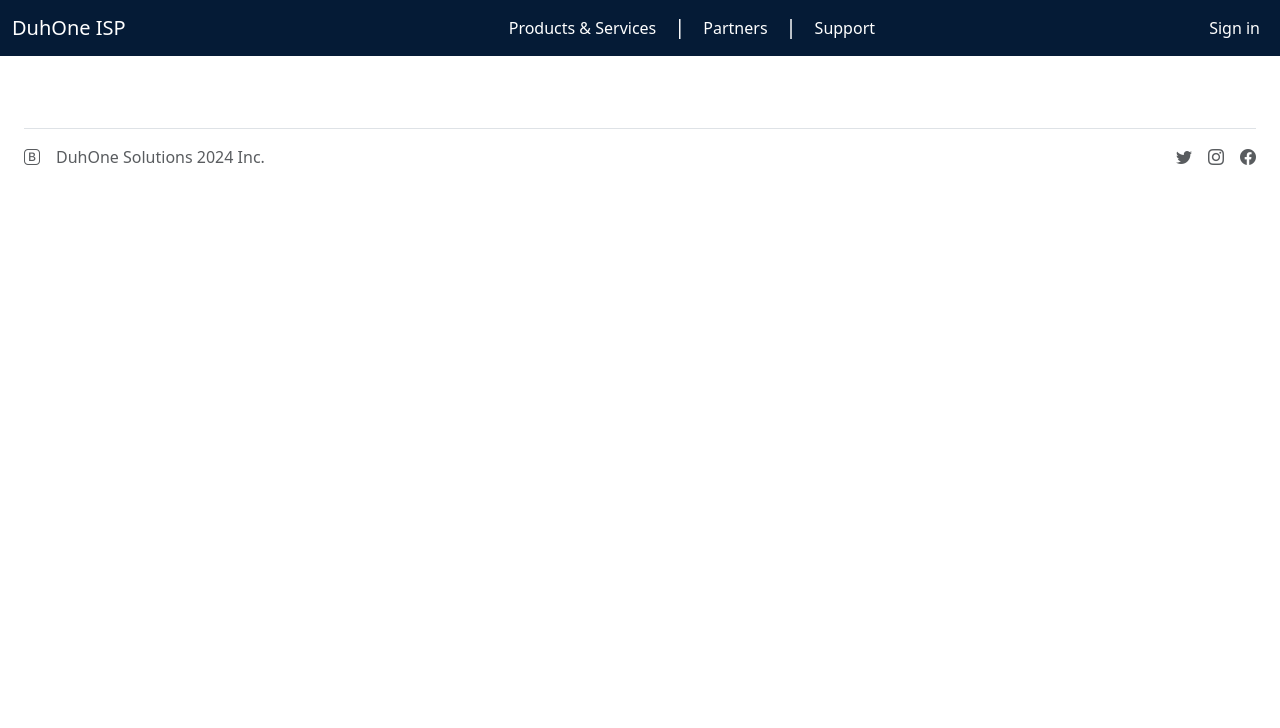
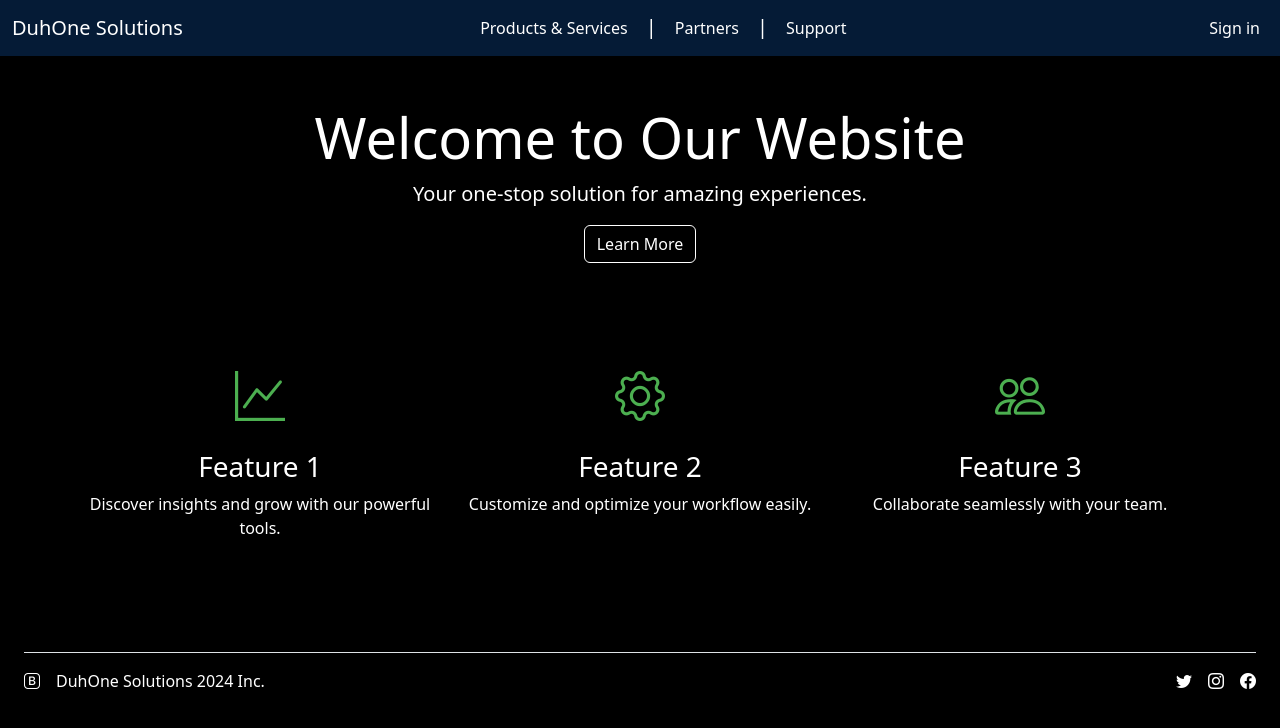
Before and after one commit to JohnIvn/DuhOne-Solutions, a React (Vite) app in the folder Frontend/: page / in a window 1280 px wide. Shown: the top 728 px of the page. Built offline with nearby package versions, Linux system fonts and the light colour scheme.

Commit message:
added landing page

```diff
--- a/Frontend/index.html
+++ b/Frontend/index.html
@@ -7,7 +7,7 @@
     <meta name="viewport" content="width=device-width, initial-scale=1.0" />
     <title>DuhOne Solutions</title>
   </head>
-  <body>
+  <body style="background-color: black;">
     <div id="root"></div>
     <script type="module" src="src/main.jsx"></script>
   </body>
--- /dev/null
+++ b/Frontend/src/CSS/Footer.css
@@ -0,0 +1,7 @@
+body {
+    color: white !important;
+}
+
+a {
+    color: white !important;
+}
--- /dev/null
+++ b/Frontend/src/CSS/LandingPage.css
@@ -0,0 +1,9 @@
+.custom-btn {
+    color: white;
+    border-color: white;
+  }
+
+.custom-btn:hover {
+    background-color: white;
+    color: black !important;
+}
--- a/Frontend/src/CSS/NavBar.css
+++ b/Frontend/src/CSS/NavBar.css
@@ -29,3 +29,26 @@ a {
     font-size: 20px;
     line-height: 0.3;
 }
+
+@media (max-width: 768px) {
+    .separator-text {
+        display: none;
+    }
+
+    .nav-link {
+        margin: 0px 0;
+    }
+
+    .navbar-nav {
+        align-items: flex-start;
+    }
+
+    .navbar-nav .nav-item {
+        margin-left: 0 !important;
+    }
+}
+.navbar-nav .nav-item .nav-link:hover {
+    color: #007bff;
+    background-color: rgba(0, 123, 255, 0.1);
+    border-radius: 5px;
+}
--- a/Frontend/src/LandingPage.jsx
+++ b/Frontend/src/LandingPage.jsx
@@ -1,12 +1,41 @@
 import React from 'react';
 import NavBar from './components/NavBar';
 import Footer from './components/Footer';
+import './CSS/LandingPage.css';
 
 const LandingPage = () => {
     return (
         <>
             <NavBar />
-            <a>a</a>
+
+            <header className="hero text-white text-center py-5" >
+                <h1 className="display-4">Welcome to Our Website</h1>
+                <p className="lead">Your one-stop solution for amazing experiences.</p>
+                <a href="#features" class="btn btn-outline-light custom-btn">Learn More</a>
+            </header>
+
+            <section id="features" className="py-5">
+                <div className="container">
+                <div className="row text-center">
+                    <div className="col-md-4">
+                        <i className="bi bi-graph-up" style={{ fontSize: '50px', color: '#4caf50' }}></i>
+                        <h3 className="mt-3">Feature 1</h3>
+                        <p>Discover insights and grow with our powerful tools.</p>
+                    </div>
+                    <div className="col-md-4">
+                        <i className="bi bi-gear" style={{ fontSize: '50px', color: '#4caf50' }}></i>
+                        <h3 className="mt-3">Feature 2</h3>
+                        <p>Customize and optimize your workflow easily.</p>
+                    </div>
+                    <div className="col-md-4">
+                        <i className="bi bi-people" style={{ fontSize: '50px', color: '#4caf50' }}></i>
+                        <h3 className="mt-3">Feature 3</h3>
+                        <p>Collaborate seamlessly with your team.</p>
+                    </div>
+                </div>
+                </div>
+            </section>
+
             <Footer />
         </>
     );
--- a/Frontend/src/Pages/SignIn.jsx
+++ b/Frontend/src/Pages/SignIn.jsx
@@ -5,6 +5,8 @@ import {
 import { Google as GoogleIcon, Facebook as FacebookIcon, Visibility, VisibilityOff } from '@mui/icons-material';
 import axios from 'axios';
 import { useNavigate } from 'react-router-dom';
+import NavBar from '../components/NavBar.jsx'
+import Footer from '../components/Footer.jsx';
 
 const SignIn = () => {
   const [formData, setFormData] = useState({
@@ -42,6 +44,8 @@ const SignIn = () => {
   };
 
   return (
+    <>
+    <NavBar />
     <Container
       maxWidth="md"
       sx={{
@@ -149,6 +153,8 @@ const SignIn = () => {
         </Grid>
       </Grid>
     </Container>
+    <Footer/>
+    </>
   );
 }
 
--- a/Frontend/src/components/Footer.jsx
+++ b/Frontend/src/components/Footer.jsx
@@ -1,27 +1,28 @@
+import '../CSS/Footer.css';
+
 const Footer = () => {
     return (
-        <footer className="d-flex flex-wrap justify-content-between align-items-center py-3 my-4 border-top mt-5 mb-5 ms-4 me-4">
-            {/* Added left (ms-4) and right (me-4) margin to footer */}
+        <footer className="d-flex flex-wrap justify-content-between align-items-center py-3 my-4 border-top mt-5 mb-5 ms-4 me-4 text-white">
             <div className="col-md-4 d-flex align-items-center">
-                <a href="/" className="mb-3 me-2 mb-md-0 text-body-secondary text-decoration-none lh-1">
+                <a href="/" className="mb-3 me-2 mb-md-0 text-white text-decoration-none lh-1">
                     <i className="bi bi-bootstrap" width="30" height="24"></i>
                 </a>
-                <span className="mb-3 mb-md-0 text-body-secondary ms-2">DuhOne Solutions 2024 Inc.</span> {/* Added margin-left */}
+                <span className="mb-3 mb-md-0 text-white ms-2">DuhOne Solutions 2024 Inc.</span>
             </div>
 
             <ul className="nav col-md-4 justify-content-end list-unstyled d-flex">
                 <li className="ms-3">
-                    <a className="text-body-secondary" href="#">
+                    <a className="text-white" href="#">
                         <i className="bi bi-twitter" width="24" height="24"></i>
                     </a>
                 </li>
                 <li className="ms-3">
-                    <a className="text-body-secondary" href="#">
+                    <a className="text-white" href="#">
                         <i className="bi bi-instagram" width="24" height="24"></i>
                     </a>
                 </li>
                 <li className="ms-3">
-                    <a className="text-body-secondary" href="#">
+                    <a className="text-white" href="#">
                         <i className="bi bi-facebook" width="24" height="24"></i>
                     </a>
                 </li>
--- a/Frontend/src/components/NavBar.jsx
+++ b/Frontend/src/components/NavBar.jsx
@@ -4,13 +4,13 @@ const NavBar = () => {
     return (
         <nav className="navbar navbar-expand-lg">
             <div className="container-fluid d-flex justify-content-between">
-                <a className="navbar-brand" href="landingpage">DuhOne ISP</a>
+                <a className="navbar-brand" href="landingpage">DuhOne Solutions</a>
                 <button className="navbar-toggler" type="button" data-bs-toggle="collapse" data-bs-target="#navbarNavDropdown" aria-controls="navbarNavDropdown" aria-expanded="false" aria-label="Toggle navigation">
                     <span className="navbar-toggler-icon"></span>
                 </button>
                 <div className="collapse navbar-collapse" id="navbarNavDropdown">
                     <ul className="navbar-nav mx-auto" >
-                        <li className="nav-item" style={{marginLeft: '200px'}}>
+                        <li className="nav-item" style={{marginLeft: '100px'}}>
                             <a className="nav-link active" aria-current="page" href="homepage">Products & Services</a>
                         </li>
                         <li className="nav-item separator">
```
Also changed, not shown: 1 other file (tests, documents, lock files or other folders).
